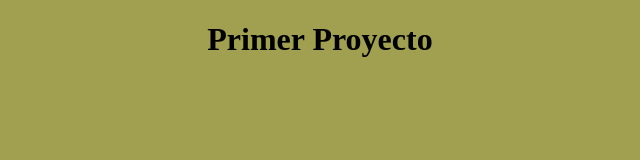
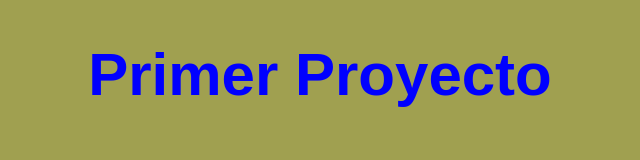
Before and after one commit to devplaceres/CursoGit, a plain HTML site: page index.html in a window 1280 px wide. Shown: the whole page, without its empty margins (320-960 px from the left). Drawn offline with Linux system fonts and the light colour scheme.

Commit message:
Fuente new y tamaño

```diff
--- a/css/estilos.css
+++ b/css/estilos.css
@@ -1,6 +1,8 @@
 body{
 
 	background-color:rgb(160,160,80);
-
+	color: blue;
+	font-family: arial;
+	font-size: 30px;
 
 }
```
